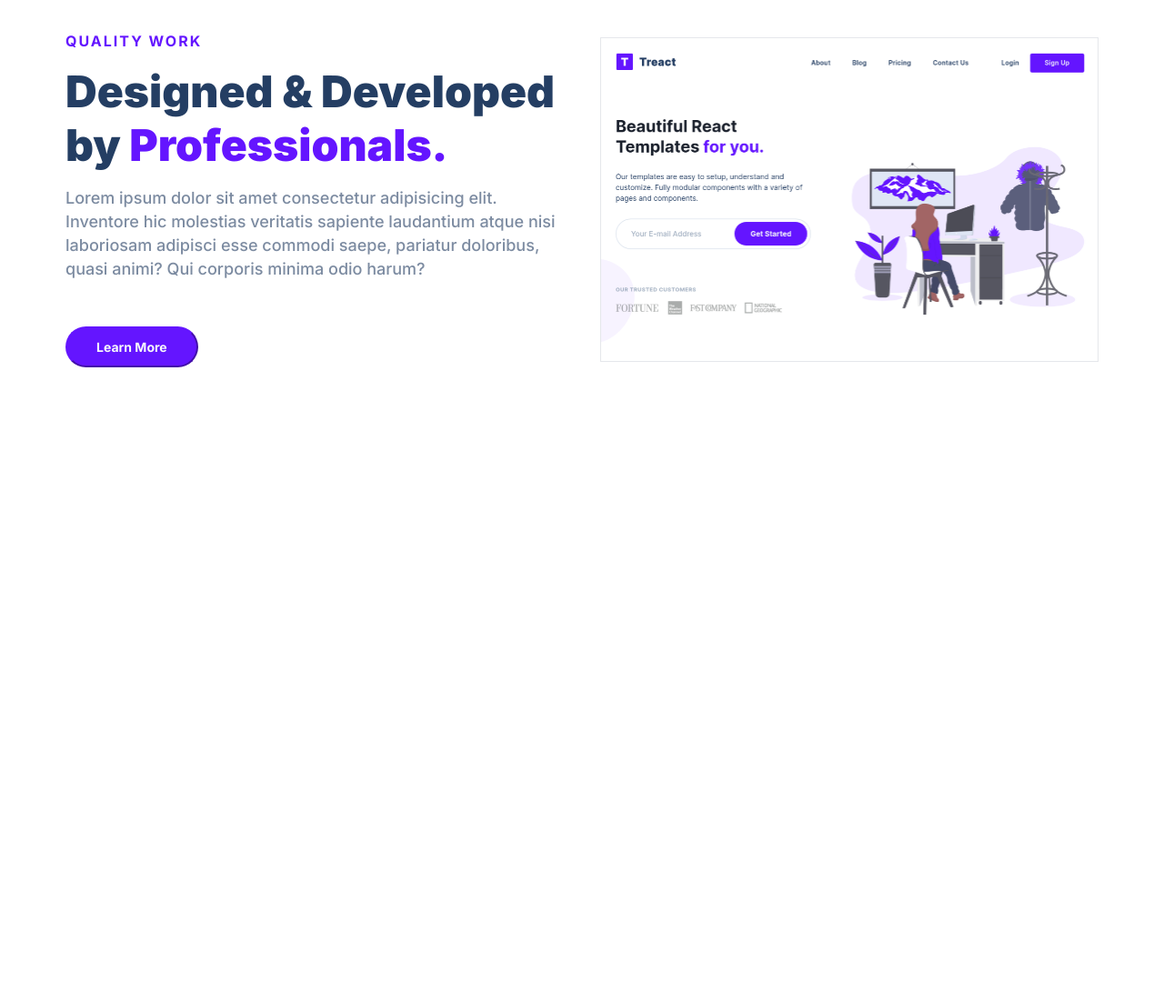
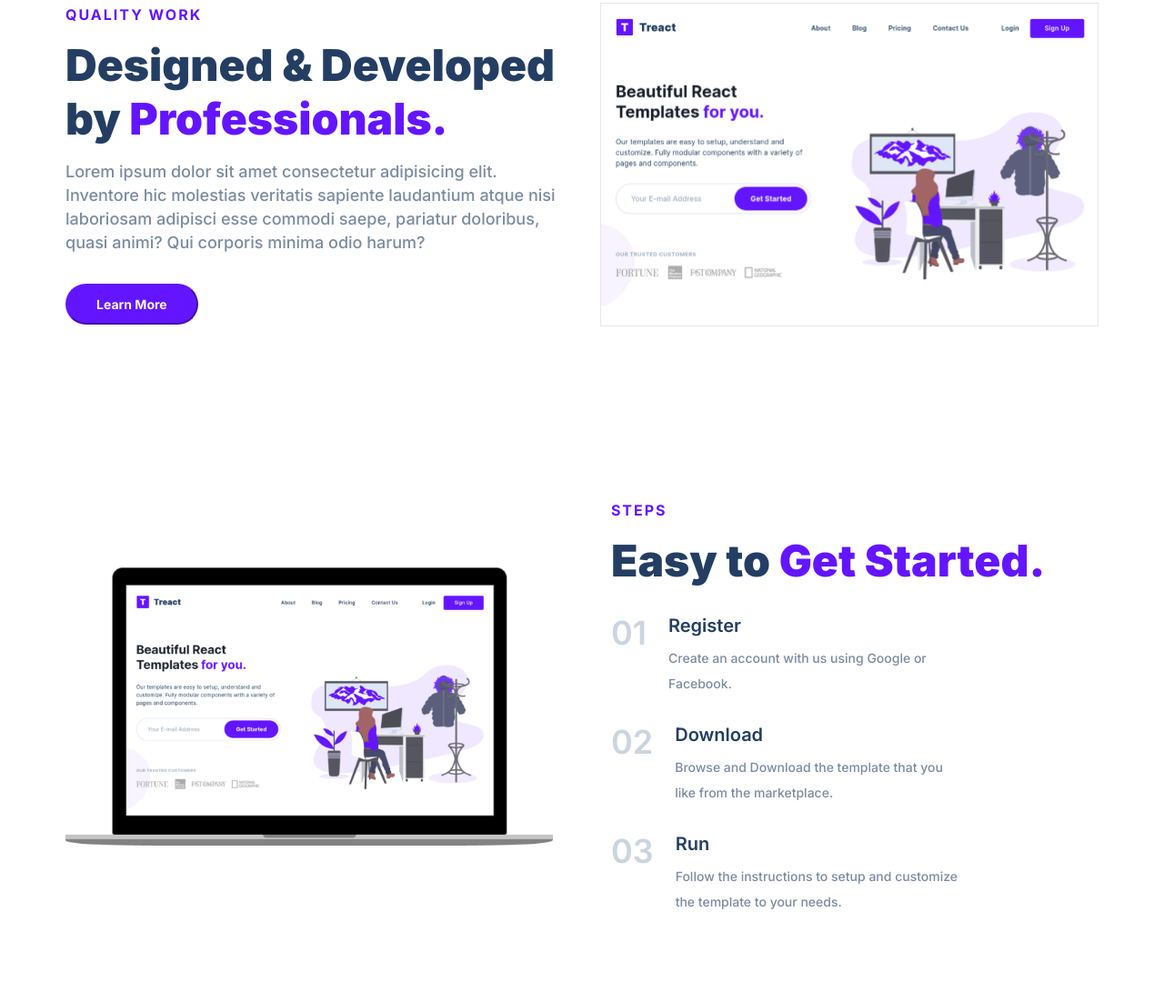
Before and after one commit to SharathMahendrasah/FinalProject-Week2-TReact, a plain HTML site: page index.html in a window 1280 px wide. Shown: the part 1615-2717 px from the top of the page at 91% size. Before the commit the page ends 2019 px from the top, so only its background shows below. Drawn offline with Linux system fonts and the light colour scheme.

Commit message:
Finished Steps section, figured out why things were not lining up correctly. Tomorrow start on Plans section.

```diff
--- a/CSS/style.css
+++ b/CSS/style.css
@@ -9,6 +9,10 @@
 a {
     text-decoration: none;
     color: #243e63;
+}
+
+div {
+    display: block;
 }
 
 h1 {
@@ -27,6 +31,18 @@ h3 {
     font-weight: 700;
 }
 
+h4 {
+    font-weight: 700;
+    letter-spacing: 2px;
+}
+
+h6 {
+    color: #243e63;
+    font-weight: 600;
+    font-size: 20px;
+    line-height: 1;
+}
+
 input {
     font-size: 100%;
     font-weight: 500;
@@ -37,11 +53,6 @@ input {
 }
 
 p {
-    display: block;
-    margin-block-start: 1em;
-    margin-block-end: 1em;
-    margin-inline-start: 0px;
-    margin-inline-end: 0px;
     color: rgba(124, 139, 161);
 }
 
@@ -221,7 +232,7 @@ SERVICES
     padding: 80px 0;
 }
 
-.features__subheading {
+.features__heading {
     color: #6415ff;
     font-weight: 700;
     letter-spacing: 2px;
@@ -296,7 +307,7 @@ WORK
 .work__container {
     display: flex;
     align-items: center;
-    padding-top: 96px;
+    padding: 96px 0;
 
 }
 
@@ -307,7 +318,7 @@ WORK
     margin-right: 40px;
 }
 
-.work__subheading {
+.work__heading {
     color: #6415ff;
     font-weight: 700;
     letter-spacing: 2px;
@@ -342,3 +353,63 @@ WORK
     border: solid #e5e7eb;
     border-width: 1px;
 }
+
+/*
+
+STEPS
+
+*/
+
+.steps__container {
+    padding: 96px 0;
+    display: flex;
+}
+
+.steps__container__img {
+    width: 50%;
+    margin: auto 0;
+}
+
+.steps__container--description {
+    width: 50%;
+    margin-left: 64px;
+    display: flex;
+    flex-direction: column;
+}
+
+.steps__header {
+    margin-top: 16px;
+}
+
+.steps__list {
+    display: flex;
+    flex-direction: column;
+}
+
+.steps__item {
+    margin-top: 32px;
+    display: flex;
+}
+
+.step__number {
+    color: rgba(203, 213, 224);
+    font-weight: 600;
+    font-size: 36px;
+    line-height: 1;
+}
+
+.step__text {
+    width: 320px;
+    max-width: 100%;
+    margin-left: 24px;
+    display: flex;
+    flex-direction: column;
+}
+
+
+.steps__para {
+    font-weight: 500;
+    line-height: 2;
+    margin-top: 12px;
+    font-size: 14px;
+}
--- a/index.html
+++ b/index.html
@@ -70,8 +70,8 @@
     <section id="services">
         <div class="row">
             <div class="services__container">
-                <div class="features__subheading">
-                    Features
+                <div class="features__heading">
+                    FEATURES
                 </div>
                 <h2 class="services__header">
                     We have Amazing <span class="purple">Service.</span>
@@ -167,7 +167,7 @@
         <div class="row">
             <div class="work__container">
                 <div class="work__container--description">
-                    <h4 class="work__subheading">
+                    <h4 class="work__heading">
                         QUALITY WORK
                     </h4>
                     <h2 class="work">
@@ -176,7 +176,7 @@
                     <p class="work__description--para">
                         Lorem ipsum dolor sit amet consectetur adipisicing elit. Inventore hic molestias veritatis sapiente laudantium atque nisi laboriosam adipisci esse commodi saepe, pariatur doloribus, quasi animi? Qui corporis minima odio harum?
                     </p>
-                    <a id="work__botton--link">
+                    <a id="work__button--link">
                         <button class="work__button">
                         Learn More
                         </button>
@@ -189,6 +189,56 @@
         </div>
     </section>
 
+    <section id="steps">
+        <div class="row">
+            <div class="steps__container">
+                <div class="steps__container__img">
+                    <img src="./assets/stepsimage.png" alt="">
+                </div>
+                <div class="steps__container--description">
+                    <h4 class="steps__heading purple">STEPS</h4>
+                    <h2 class="steps__header">
+                        Easy to <span class="purple">Get Started.</span>
+                    </h2>
+                    <ul class="steps__list">
+                        <li class="steps__item">
+                            <div class="step__number">01</div>
+                            <div class="step__text">
+                                <h6 class="steps__list--header">
+                                    Register
+                                </h6>
+                                <p class="steps__para">
+                                    Create an account with us using Google or Facebook.
+                                </p>
+                            </div>
+                        </li>
+                        <li class="steps__item">
+                            <div class="step__number">02</div>
+                            <div class="step__text">
+                                <h6 class="steps__list--header">
+                                    Download
+                                </h6>
+                                <p class="steps__para">
+                                    Browse and Download the template that you like from the marketplace.
+                                </p>
+                            </div>
+                        </li>
+                        <li class="steps__item">
+                            <div class="step__number">03</div>
+                            <div class="step__text">
+                                <h6 class="steps__list--header">
+                                    Run
+                                </h6>
+                                <p class="steps__para">
+                                    Follow the instructions to setup and customize the template to your needs.
+                                </p>
+                            </div>
+                        </li>
+                    </ul>
+                </div>
+            </div>
+        </div>
+    </section>
 
 </body>
 </html>
```
